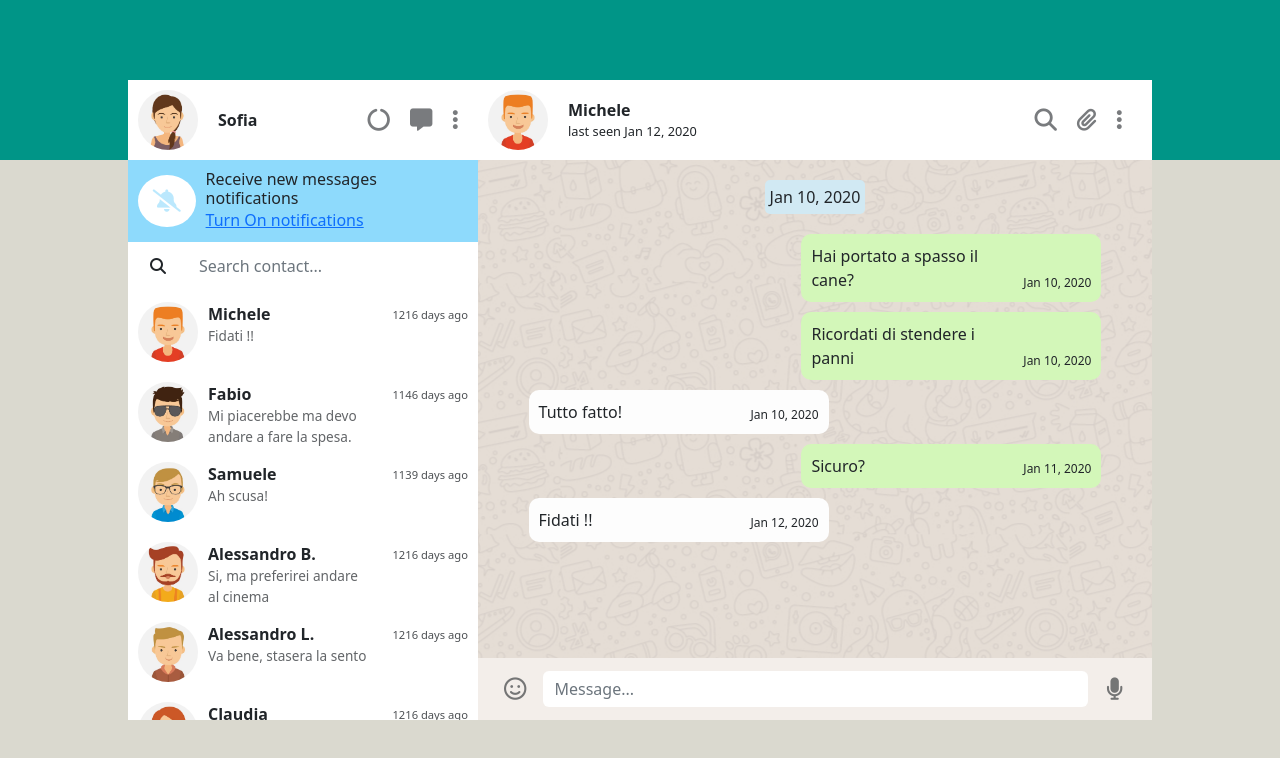
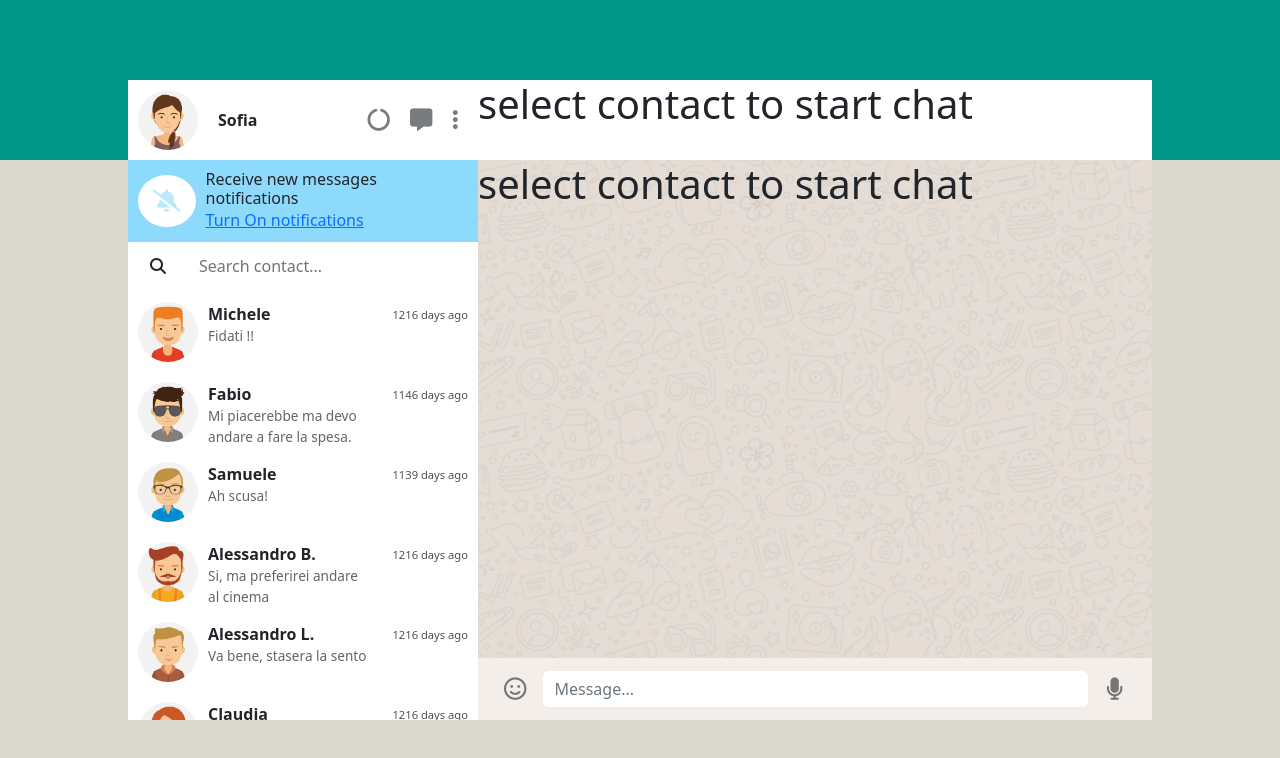
Before and after one commit to andriy-kolokolov/vuejs-whatsapp-clone, a Vue app: page / in a window 1280 px wide. Shown: the top 758 px of the page. Built offline with nearby package versions, Linux system fonts and the light colour scheme.

Commit message:
fixed search contacts issue

```diff
--- a/src/components/MainChat.vue
+++ b/src/components/MainChat.vue
@@ -1,6 +1,6 @@
 <template>
     <div class="chat-container">
-        <div class="messages-container" v-for="(contact, index) in contacts" :key="index" >
+        <div class="messages-container" v-for="(contact, index) in contacts" :key="index" v-if="isContactSelected">
             <div class="first-message-date" v-if="index === selectedContact">
                 {{ getFirstMsgDate() }}
             </div>
@@ -16,6 +16,10 @@
                     </div>
                 </div>
             </div>
+        </div>
+
+        <div v-else>
+            <h1>select contact to start chat</h1>
         </div>
     </div>
 </template>
--- a/src/components/MainHeader.vue
+++ b/src/components/MainHeader.vue
@@ -1,6 +1,6 @@
 <template>
     <div class="header-container">
-        <div class="profile-wrapper">
+        <div v-if="isContactSelected" class="profile-wrapper">
             <div class="profile-wrapper__left">
                 <div class="avatar-wrapper">
                     <img :src="getAvatar()" alt=""/>
@@ -16,6 +16,10 @@
                 <i class="fa-solid fa-paperclip"></i>
                 <i class="fa-solid fa-ellipsis-vertical"></i>
             </div>
+        </div>
+
+        <div v-else>
+            <h1>select contact to start chat</h1>
         </div>
     </div>
 </template>
@@ -39,23 +43,17 @@ export default {
     },
     methods: {
         getName() {
-            if (this.contacts.length > 0) {
             return this.contacts[this.selectedContact].name;
-            }
         },
         getAvatar() {
-            if (this.contacts.length > 0) {
             return this.contacts[this.selectedContact].avatar;
-            }
         },
         getLastMsgTime() {
-            if (this.contacts.length > 0) {
             const messages = this.contacts[this.selectedContact].messages;
             //find last received message and return its date
             for (let i = messages.length - 1; i > 0; i--) {
                 if (messages[i].status === 'received') {
                     return this.getReadableDate(messages[i].date)
-                    }
                 }
             }
         },
@@ -74,10 +72,11 @@ export default {
 <style scoped>
 .header-container {
     background-color: var(--c-bg-white);
+    height: var(--profile-wrapper-height);
 }
 
 .profile-wrapper {
-    height: var(--profile-wrapper-height);
+    height: 100%;
     display: flex;
     justify-content: space-between;
     padding: var(--padding-header);
```
Lines whose indentation alone changed are shown as unchanged.
